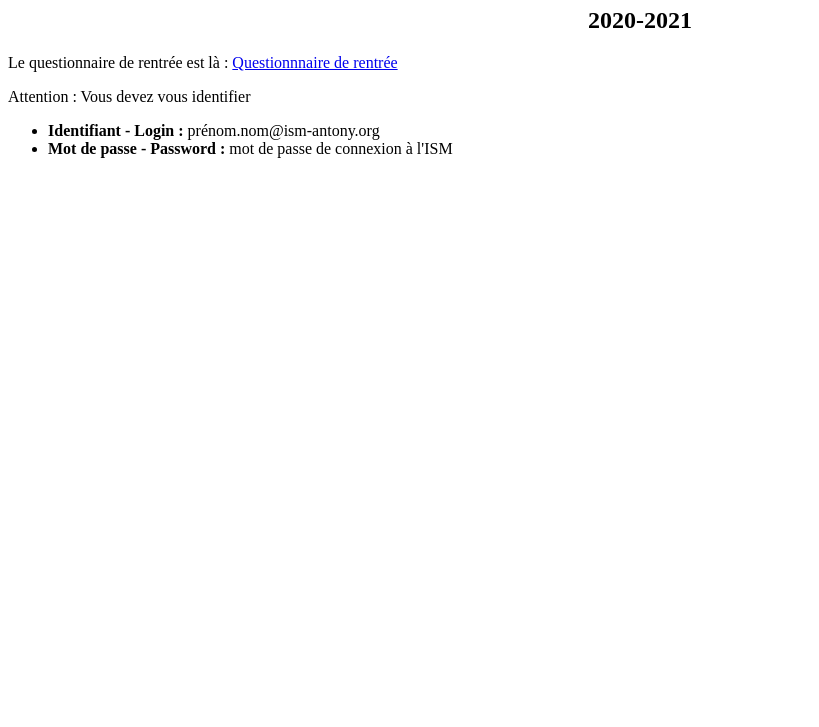
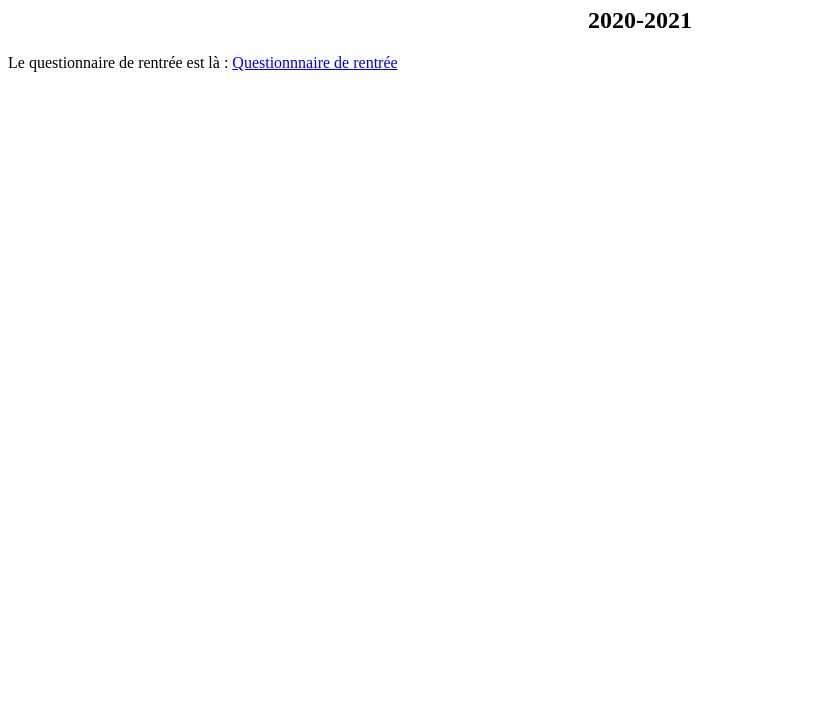
Before and after one commit to BougeISM/NSI_2020_2021, a plain HTML site: page planB.html in a window 1280 px wide. Shown: the part 73-800 px from the top of the page, without its empty margins (0-819 px from the left). Drawn offline with Linux system fonts and the light colour scheme.

```diff
--- a/planB.html
+++ b/planB.html
@@ -17,22 +17,5 @@
 			Questionnnaire de rentrée
 		</a>
 	</p>
-	<div id="remarque" style:"font-style=italic">
-	Attention : Vous devez vous identifier <br />
-		<ul>
-			<li>
-				<span style="font-weight:bold">
-					Identifiant - Login :
-				</span>
-				prénom.nom@ism-antony.org
-			</li>
-			<li>
-				<span style="font-weight:bold">
-					Mot de passe - Password :
-				</span>
-				mot de passe de connexion à l'ISM
-			</li>
-		</ul>
-	</div>
 </body>
 </html>
```
